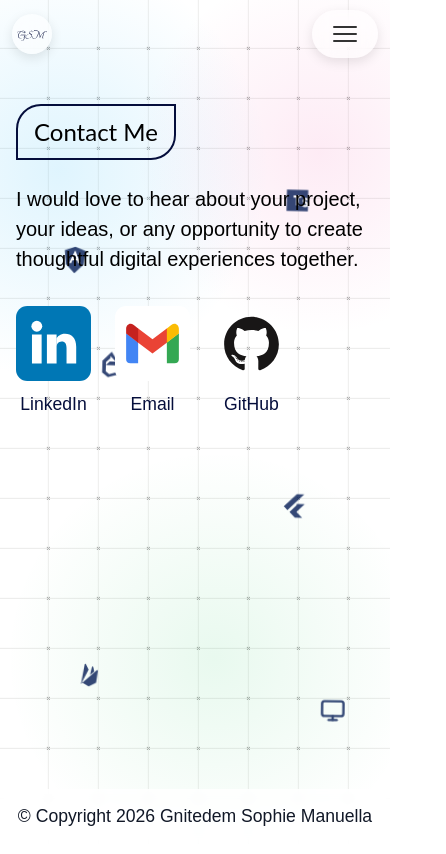
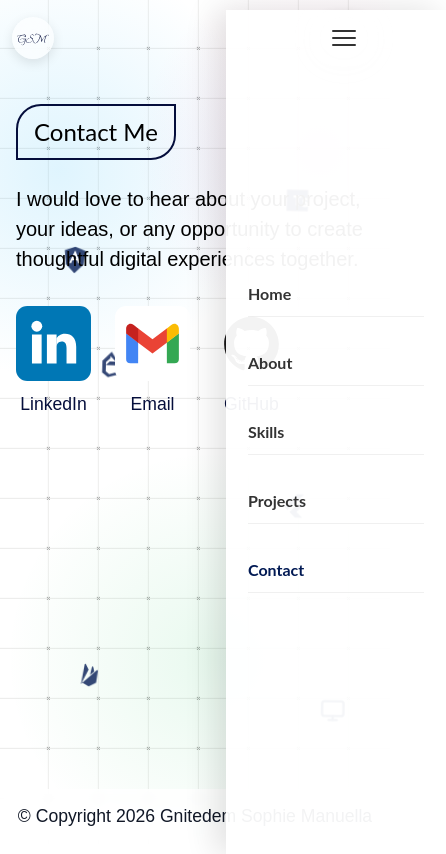
Before and after one commit to Gnitedem/MyPortfolio, an Angular app: page /contact in a window 390 px wide. Shown: the whole page, 446 px wide, since content can reach past the window. Built offline with nearby package versions, Linux system fonts and the light colour scheme.

Commit message:
Implemented the hamburger side bar

```diff
--- a/src/app/header/header.component.css
+++ b/src/app/header/header.component.css
@@ -134,9 +134,9 @@
 }
 
 
-
 /* Responsive styles for the navbar */
 @media (max-width: 768px) {
+
   .navbar {
     justify-content: flex-end;
   }
@@ -146,34 +146,81 @@
     flex-direction: column;
     gap: 5px;
     cursor: pointer;
-    min-width: 36px;
-    min-height: 36px;
+    min-width: 40px;
+    min-height: 40px;
     align-items: center;
     justify-content: center;
+    z-index: 2001;
+    position: relative;
   }
 
-  .nav-links {
-    display: none;
-    position: absolute;
-    top: calc(100% + 10px);
-    left: 0;
-    right: 0;
-    flex-direction: column;
-    align-items: center;
-    gap: 12px;
-    padding: 12px 14px;
-    border-radius: 22px;
-    background: rgba(255, 255, 255, 0.92);
-    backdrop-filter: blur(12px);
-    box-shadow: 0 10px 22px rgba(0, 0, 0, 0.14);
+  .menu-toggle span {
+    width: 24px;
+    height: 2px;
+    background: #333;
+    border-radius: 10px;
+    transition: 0.3s ease;
   }
 
+  /* Sidebar */
+  .nav-links {
+    position: fixed;
+    top: 0;
+    right: -100%;
+    width: 260px;
+    height: 100vh;
+
+    display: flex;
+    flex-direction: column;
+    align-items: flex-start;
+    justify-content: center;
+
+    gap: 24px;
+    padding: 40px 30px;
+
+    background: rgba(255, 255, 255, 0.95);
+    backdrop-filter: blur(18px);
+
+    box-shadow: -10px 0 30px rgba(0, 0, 0, 0.12);
+
+    transition: right 0.35s ease;
+
+    z-index: 2000;
+  }
+
+  .menu-backdrop {
+    position: fixed;
+    inset: 0;
+    background: rgba(0, 0, 0, 0.28);
+    opacity: 0;
+    visibility: hidden;
+    transition: opacity 0.3s ease, visibility 0.3s ease;
+    z-index: 1500;
+  }
+
+  .menu-backdrop.show {
+    opacity: 1;
+    visibility: visible;
+  }
+
+  /* Open sidebar */
   .nav-links.open {
-    display: flex;
+    right: 0;
   }
 
   .nav-links a {
-    font-size: 14px;
+    font-size: 18px;
+    font-weight: 700;
+    color: #333;
+    text-decoration: none;
+    width: 100%;
+    padding: 10px 0;
+    border-bottom: 1px solid rgba(0,0,0,0.06);
+  }
+
+  .nav-links a:hover,
+  .nav-links a.active {
+    color: #021A54;
   }
 
   .top-bar {
@@ -182,13 +229,14 @@
   }
 
   .navbar-wrapper {
-    padding: 10px 12px;
     width: auto;
+    padding: 10px 14px;
     overflow: visible;
   }
 }
 
 @media (max-width: 480px) {
+
   .top-bar {
     width: 100%;
     top: 10px;
@@ -196,20 +244,25 @@
 
   .navbar-wrapper {
     border-radius: 25px;
-    padding: 6px 15px;
+    padding: 8px 14px;
   }
 
   .logo-wrapper {
-    width: 40px;
-    height: 40px;
+    width: 42px;
+    height: 42px;
   }
 
   .logo-wrapper img {
-    width: 40px;
-    height: 40px;
+    width: 42px;
+    height: 42px;
+  }
+
+  .nav-links {
+    width: 220px;
+    padding: 30px 22px;
   }
 
   .nav-links a {
-    font-size: 10px;
+    font-size: 16px;
   }
 }
--- a/src/app/header/header.component.html
+++ b/src/app/header/header.component.html
@@ -6,19 +6,16 @@
   </div>
   <div class="navbar-wrapper">
     <nav class="navbar">
-      <button
-        class="menu-toggle"
-        type="button"
-        aria-label="Toggle navigation"
-        [attr.aria-expanded]="isMenuOpen"
-        (click)="toggleMenu()"
-      >
+      <button class="menu-toggle" type="button" aria-label="Toggle navigation" [attr.aria-expanded]="isMenuOpen"
+        (click)="toggleMenu()">
         <span></span>
         <span></span>
         <span></span>
       </button>
+      <div class="menu-backdrop" [class.show]="isMenuOpen" (click)="closeMenu()"></div>
       <div class="nav-links" [class.open]="isMenuOpen">
-        <a (click)="closeMenu()" routerLink="/home" routerLinkActive="active" [routerLinkActiveOptions]="{ exact: true }">Home</a>
+        <a (click)="closeMenu()" routerLink="/home" routerLinkActive="active"
+          [routerLinkActiveOptions]="{ exact: true }">Home</a>
         <a (click)="closeMenu()" routerLink="/about-me" routerLinkActive="active">About</a>
         <a (click)="closeMenu()" routerLink="/skills" routerLinkActive="active">Skills</a>
         <a (click)="closeMenu()" routerLink="/projects" routerLinkActive="active">Projects</a>
--- a/src/app/header/header.component.ts
+++ b/src/app/header/header.component.ts
@@ -46,6 +46,25 @@ export class HeaderComponent implements AfterViewInit {
     this.updateStickyState();
   }
 
+  @HostListener('document:click', ['$event'])
+  onDocumentClick(event: MouseEvent): void {
+    if (!this.isBrowser || !this.isMenuOpen) {
+      return;
+    }
+
+    const target = event.target as HTMLElement;
+    const navLinks = document.querySelector<HTMLElement>('.nav-links');
+    const menuToggle = document.querySelector<HTMLElement>('.menu-toggle');
+
+    if (!navLinks || !menuToggle) {
+      return;
+    }
+
+    if (!navLinks.contains(target) && !menuToggle.contains(target)) {
+      this.closeMenu();
+    }
+  }
+
   toggleMenu(): void {
     this.isMenuOpen = !this.isMenuOpen;
   }
--- a/src/index.html
+++ b/src/index.html
@@ -5,8 +5,8 @@
   <title>GnitedemSophieManuellaPortfolio</title>
   <base href="/">
   <meta name="viewport" content="width=device-width, initial-scale=1">
-  <link rel="icon" type="image/svg+xml" href="/assets/logo.svg?v=1">
-  <link rel="shortcut icon" href="/assets/logo.svg?v=1">
+  <link rel="icon" type="image/svg+xml" href="assets/logo.svg">
+  <link rel="shortcut icon" href="assets/logo.svg" type="image/svg+xml">
   <link rel="stylesheet" href="https://cdnjs.cloudflare.com/ajax/libs/font-awesome/6.5.1/css/all.min.css"/>
 </head>
 <body>
```
